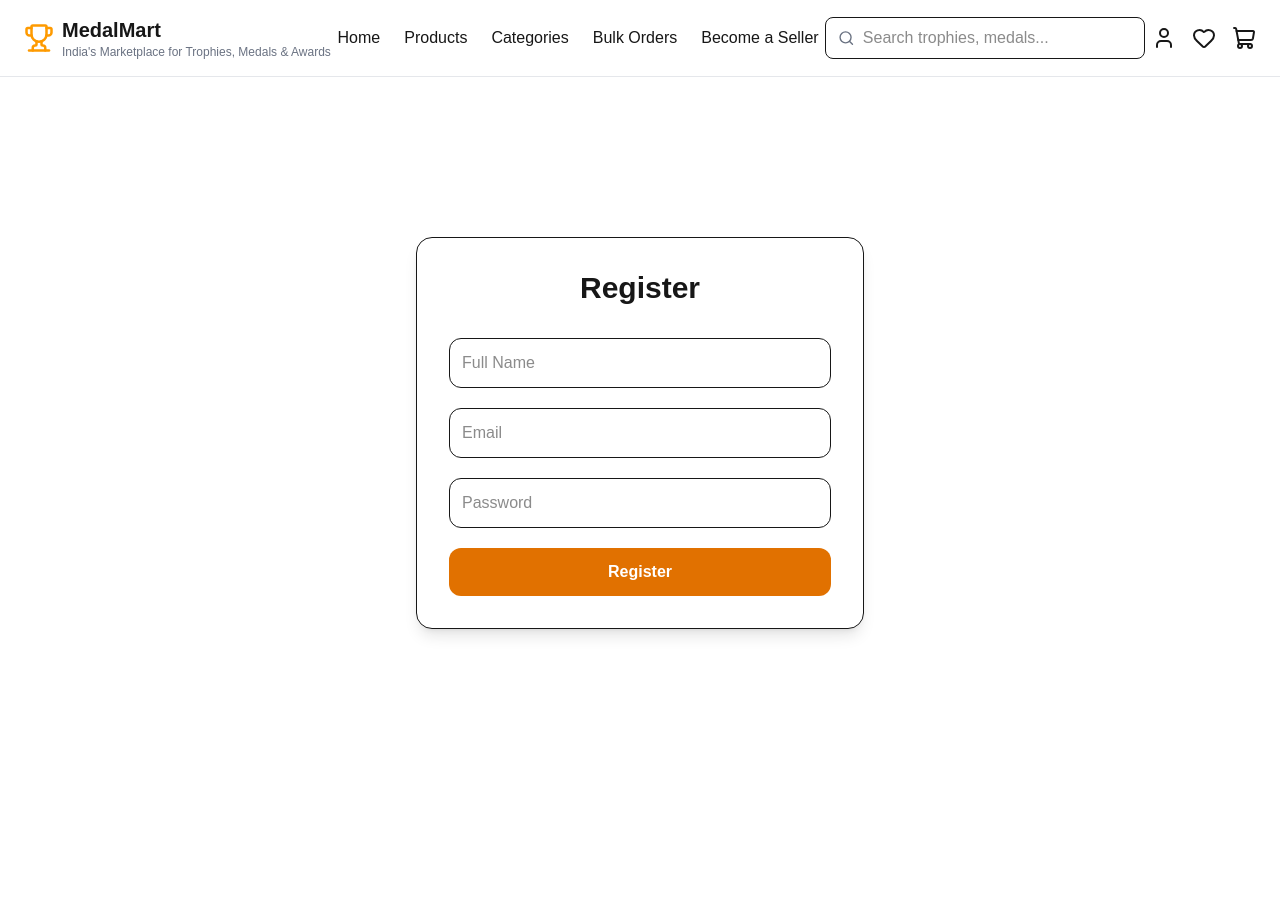
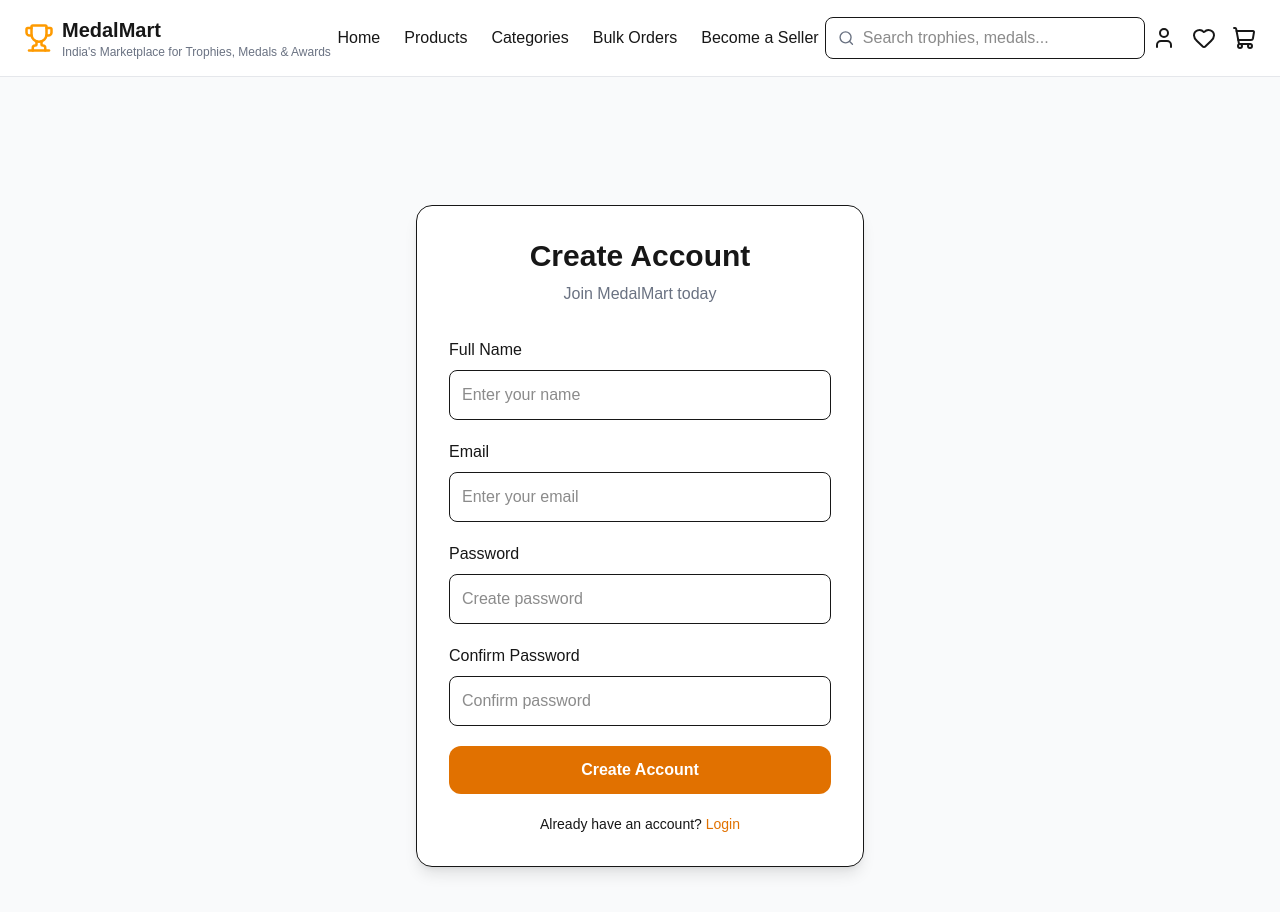
Before and after one commit to Thakur-Ji-Vikas/medalmart, a Next.js app: page /register in a window 1280 px wide. Shown: the top 912 px of the page. Before the commit the page ends 800 px from the top, so only its background shows below. Built offline with nearby package versions, Linux system fonts and the light colour scheme.

Commit message:
Sprint 13 - Register page.

```diff
--- a/app/register/page.tsx
+++ b/app/register/page.tsx
@@ -1,9 +1,15 @@
+import AuthCard from "@/components/auth/AuthCard";
 import RegisterForm from "@/components/auth/RegisterForm";
 
 export default function RegisterPage() {
   return (
-    <main className="py-20">
-      <RegisterForm />
+    <main className="min-h-screen bg-gray-50 px-6 py-12">
+      <AuthCard
+        title="Create Account"
+        subtitle="Join MedalMart today"
+      >
+        <RegisterForm />
+      </AuthCard>
     </main>
   );
 }
--- a/components/auth/RegisterForm.tsx
+++ b/components/auth/RegisterForm.tsx
@@ -1,71 +1,112 @@
 "use client";
 
+import Link from "next/link";
 import { useState } from "react";
-import { useRouter } from "next/navigation";
 import Button from "@/components/ui/Button";
-import AuthCard from "./AuthCard";
 
 export default function RegisterForm() {
+  const [name, setName] = useState("");
+  const [email, setEmail] = useState("");
+  const [password, setPassword] = useState("");
+  const [confirmPassword, setConfirmPassword] = useState("");
 
-  const router = useRouter();
-
-  const [name,setName]=useState("");
-
-  const [email,setEmail]=useState("");
-
-  const [password,setPassword]=useState("");
-
-  function handleSubmit(e:React.FormEvent){
-
+  function handleSubmit(e: React.FormEvent) {
     e.preventDefault();
 
-    alert("Registration UI Completed");
+    if (password !== confirmPassword) {
+      alert("Passwords do not match.");
+      return;
+    }
 
-    router.push("/login");
+    alert("Registration API will be connected in Django backend.");
 
+    setName("");
+    setEmail("");
+    setPassword("");
+    setConfirmPassword("");
   }
 
-  return(
+  return (
+    <form onSubmit={handleSubmit} className="space-y-5">
 
-    <AuthCard title="Register">
-
-      <form
-        onSubmit={handleSubmit}
-        className="space-y-5"
-      >
+      {/* Name */}
+      <div>
+        <label className="mb-2 block font-medium">
+          Full Name
+        </label>
 
         <input
-          className="w-full rounded-xl border p-3"
-          placeholder="Full Name"
+          type="text"
+          placeholder="Enter your name"
           value={name}
-          onChange={(e)=>setName(e.target.value)}
+          onChange={(e) => setName(e.target.value)}
+          className="w-full rounded-lg border p-3 outline-none focus:border-amber-500"
+          required
         />
+      </div>
+
+      {/* Email */}
+      <div>
+        <label className="mb-2 block font-medium">
+          Email
+        </label>
 
         <input
-          className="w-full rounded-xl border p-3"
-          placeholder="Email"
+          type="email"
+          placeholder="Enter your email"
           value={email}
-          onChange={(e)=>setEmail(e.target.value)}
+          onChange={(e) => setEmail(e.target.value)}
+          className="w-full rounded-lg border p-3 outline-none focus:border-amber-500"
+          required
         />
+      </div>
+
+      {/* Password */}
+      <div>
+        <label className="mb-2 block font-medium">
+          Password
+        </label>
 
         <input
           type="password"
-          className="w-full rounded-xl border p-3"
-          placeholder="Password"
+          placeholder="Create password"
           value={password}
-          onChange={(e)=>setPassword(e.target.value)}
+          onChange={(e) => setPassword(e.target.value)}
+          className="w-full rounded-lg border p-3 outline-none focus:border-amber-500"
+          required
         />
+      </div>
 
-        <Button
-          type="submit"
-          className="w-full"
+      {/* Confirm Password */}
+      <div>
+        <label className="mb-2 block font-medium">
+          Confirm Password
+        </label>
+
+        <input
+          type="password"
+          placeholder="Confirm password"
+          value={confirmPassword}
+          onChange={(e) => setConfirmPassword(e.target.value)}
+          className="w-full rounded-lg border p-3 outline-none focus:border-amber-500"
+          required
+        />
+      </div>
+
+      <Button type="submit" className="w-full">
+        Create Account
+      </Button>
+
+      <p className="text-center text-sm">
+        Already have an account?{" "}
+        <Link
+          href="/login"
+          className="text-amber-600 hover:underline"
         >
-          Register
-        </Button>
+          Login
+        </Link>
+      </p>
 
-      </form>
-
-    </AuthCard>
-
+    </form>
   );
 }
```
